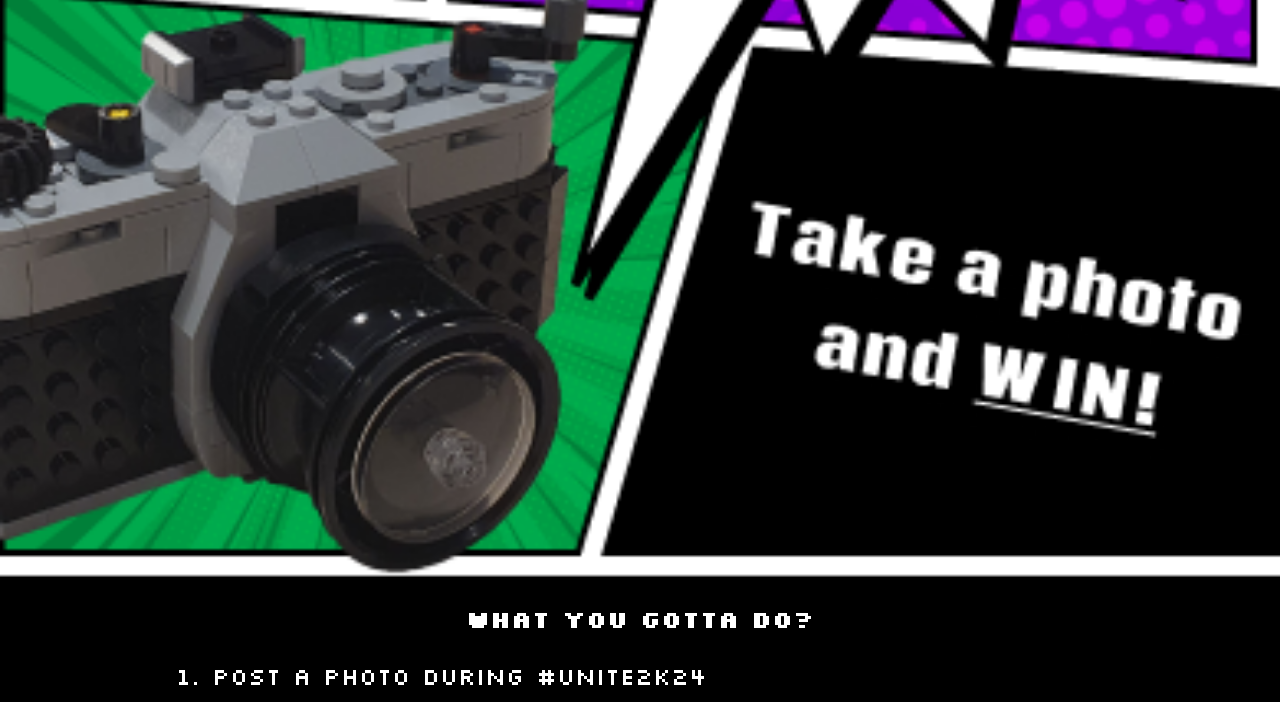
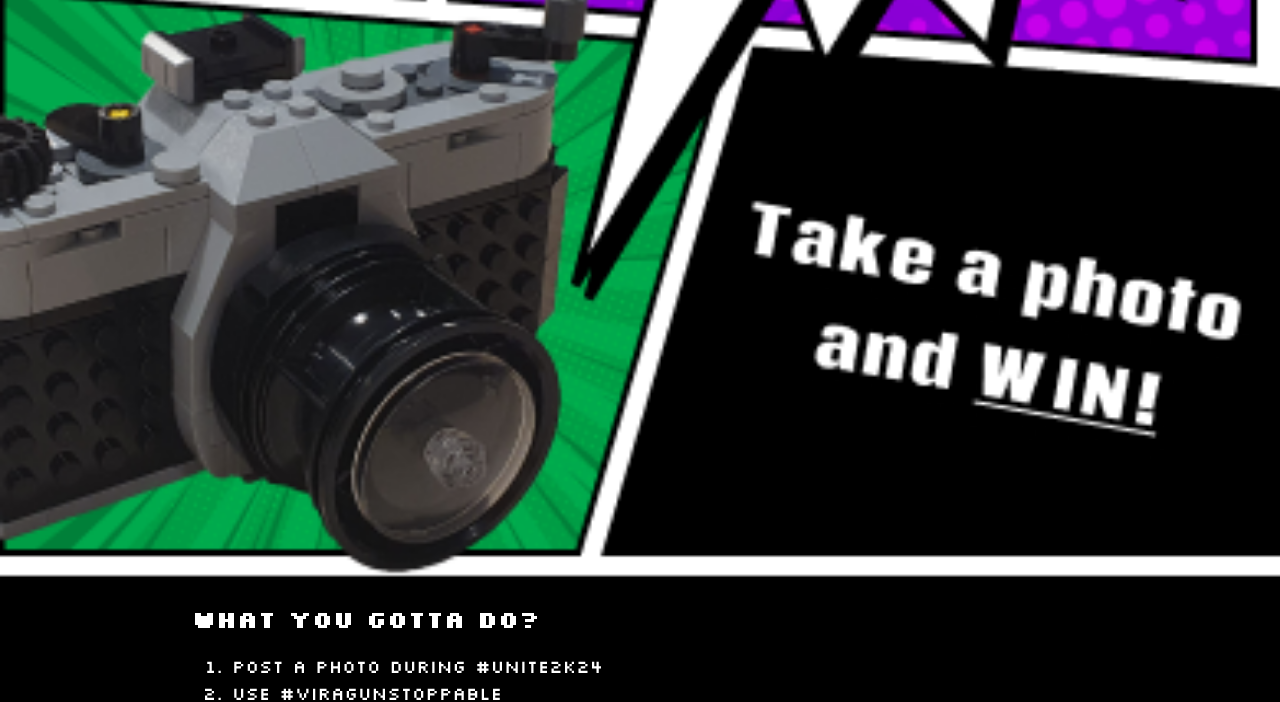
Before and after one commit to GalacticSyndicateGames/virag.galacticsyn.com, a plain HTML site: page index.html in a window 1280 px wide. Shown: the part 1256-1958 px from the top of the page. Drawn offline with Linux system fonts and the light colour scheme.

Commit message:
chanegd font size

```diff
--- a/index.html
+++ b/index.html
@@ -10,7 +10,7 @@
   <body>
     <img src="/img/hero.png" alt="hero" class="w-full" />
     <section class="descritption">
-      <h1 class="text-center">What you gotta do?</h1>
+      <h1>What you gotta do?</h1>
       <ol class="task-list">
         <li class="task-item">Post a photo during #unite2k24</li>
         <li class="task-item">Use #viragunstoppable</li>
--- a/style.css
+++ b/style.css
@@ -18,11 +18,14 @@ body {
   display: grid;
 }
 
-.task-list {
-  font-size: x-large;
+.descritption {
   max-width: 70%;
   margin-left: auto;
   margin-right: auto;
+}
+
+.task-list {
+  font-size: large;
 }
 
 .task-item {
```
